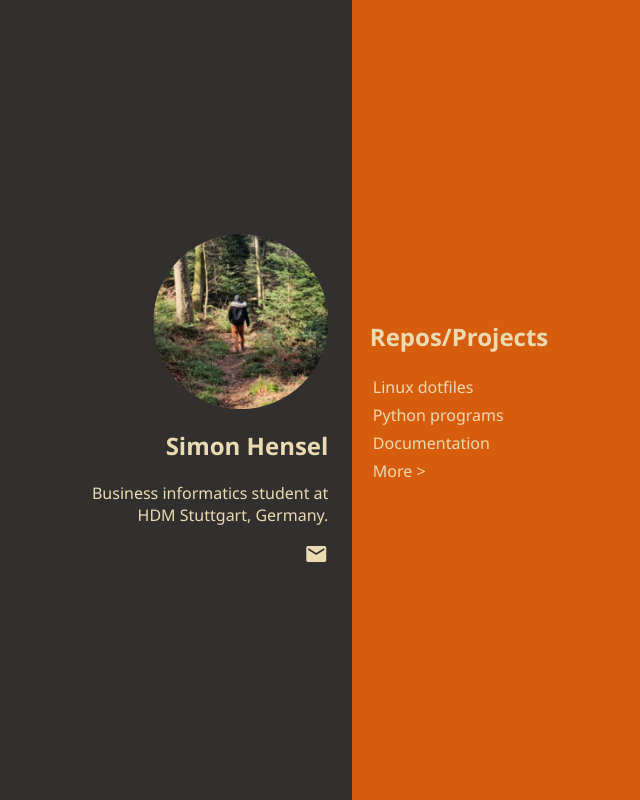
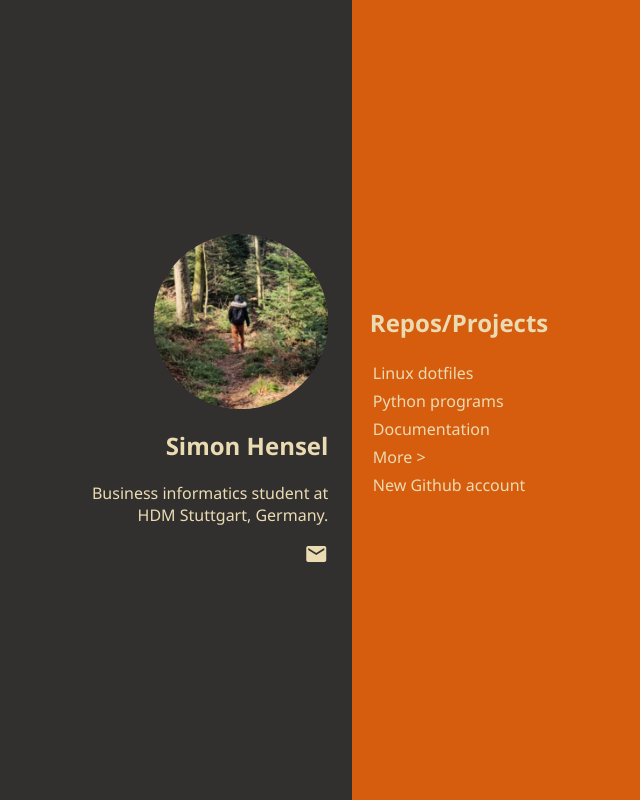
Before and after one commit to dolanseesu/dolanseesu.github.io, a plain HTML site: page index.html in a window 1280 px wide. Shown: the whole page, without its empty margins (288-928 px from the left). Drawn offline with Linux system fonts and the light colour scheme.

Commit message:
Update index.html

```diff
--- a/index.html
+++ b/index.html
@@ -24,6 +24,7 @@
                 <li><a href="https://github.com/dolanseesu/python" target="_blank" rel="noopener noreferrer">Python programs</a></li>
                 <li><a href="https://github.com/dolanseesu/markdown" target="_blank" rel="noopener noreferrer">Documentation</a></li>
                 <li><a href="https://github.com/dolanseesu" target="_blank" rel="noopener noreferrer">More ></a></li>
+                <li><a href="https://github.com/sihensel" target="_blank" rel="noopener noreferrer">New Github account</a></li>
               </ul>
             </div>
           </div>
```
